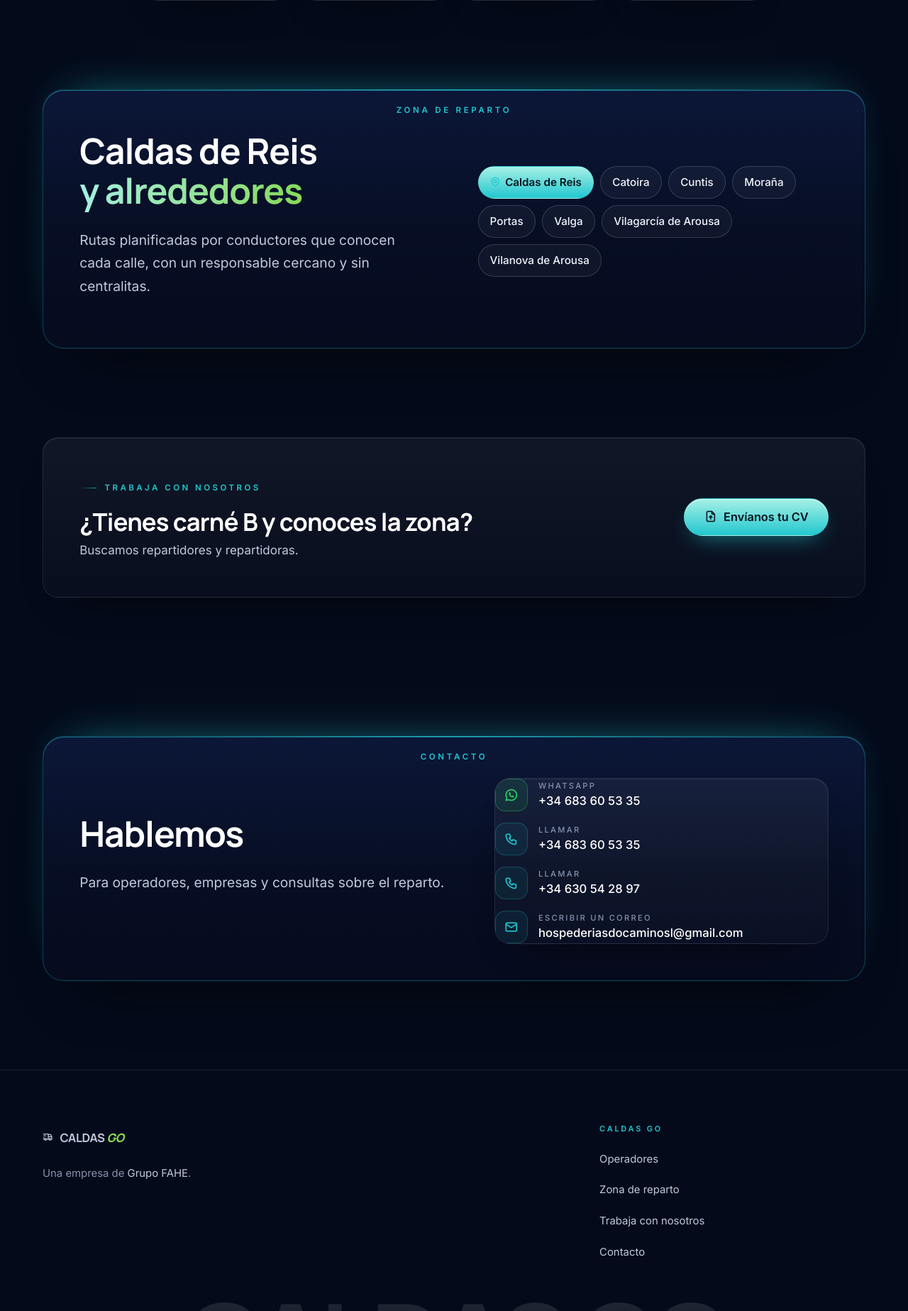
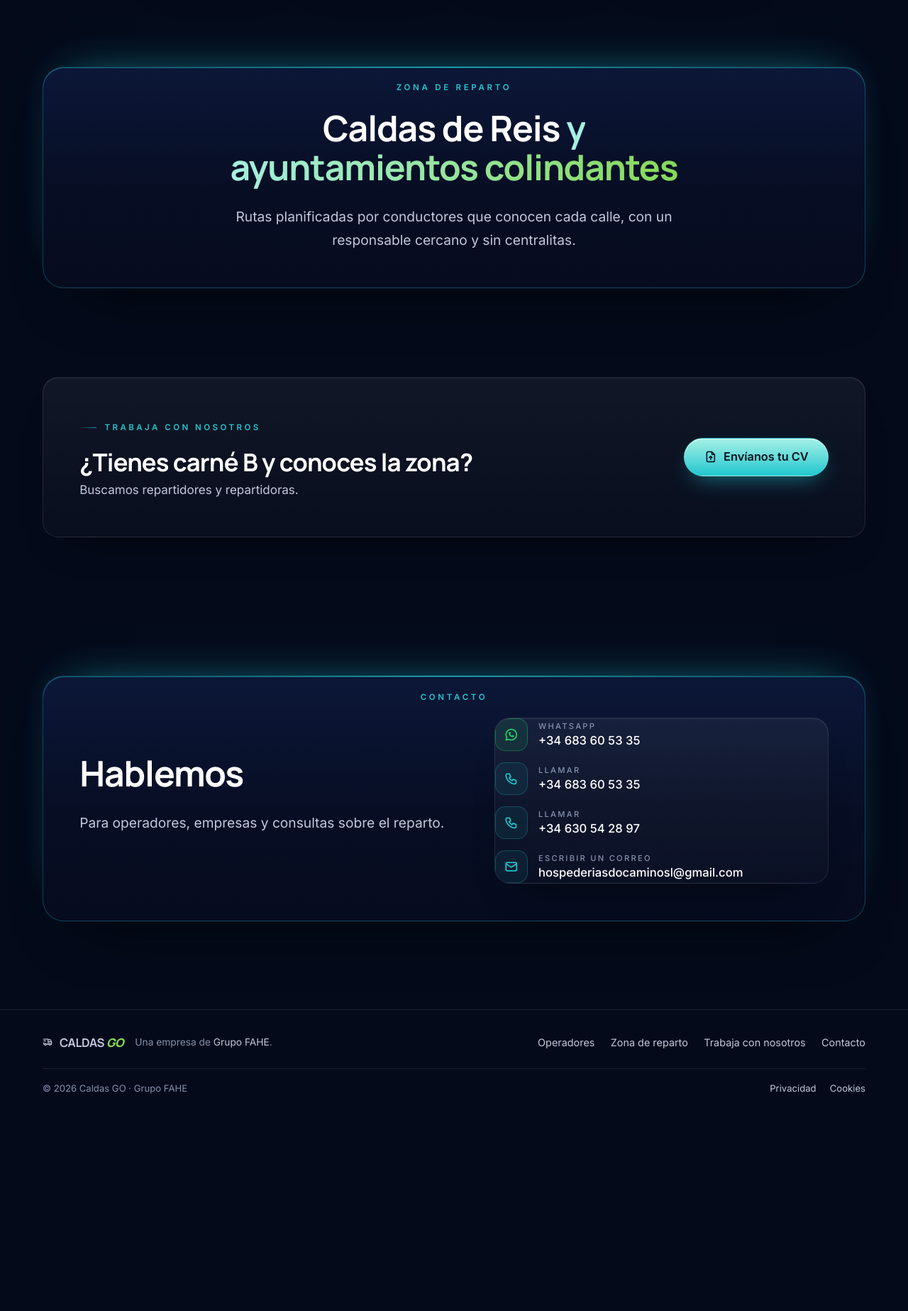
Before and after one commit to afarinadev/grupofahe, a PHP site: page /caldasgo.html in a window 1280 px wide. Shown: the part 1193-3040 px from the top of the page at 71% size. After the commit the page ends 2734 px from the top, so only its background shows below. Run offline with PHP 8.4, Linux system fonts and the light colour scheme; some libraries are stand-ins or nearby versions.

Commit message:
Zona de reparto genérica, recepción de mochilas y pie más compacto
- Caldas GO: la zona de reparto dice "Caldas de Reis y ayuntamientos
  colindantes", sin listar los concellos.
- Albergue Urraca: nueva comodidad destacada, recepción de mochilas
  enviadas con servicios de transporte.
- Pie de página en dos filas finas: sin la palabra gigante ni los
  títulos de columna.

Co-Authored-By: Claude Opus 5.5 <noreply@anthropic.com>

```diff
--- a/assets/css/styles.css
+++ b/assets/css/styles.css
@@ -294,6 +294,10 @@ h3 { font-size: clamp(1.12rem, 1.04rem + .35vw, 1.35rem); letter-spacing: -.012e
 .amenities { list-style: none; padding: 0; margin: 2rem 0 0; display: grid; grid-template-columns: repeat(2, minmax(0, 1fr)); gap: .7rem; }
 .amenities li { display: flex; align-items: center; gap: .75rem; padding: .85rem 1rem; border-radius: 16px; background: rgba(255, 255, 255, .035); border: 1px solid var(--line); font-size: .95rem; font-weight: 500; }
 .amenities i { font-size: 1.3rem; color: var(--accent); flex: none; }
+.amenities li.wide { grid-column: 1 / -1; align-items: flex-start; padding: 1rem 1.1rem; border-color: rgba(var(--accent-rgb), .35); background: rgba(var(--accent-rgb), .07); }
+.amenities li.wide i { margin-top: .1rem; }
+.amenities li.wide strong { display: block; color: #fff; font-weight: 600; }
+.amenities li.wide span { font-weight: 400; color: var(--text-2); line-height: 1.5; }
 @media (max-width: 400px) { .amenities { grid-template-columns: 1fr; } }
 
 /* ---------- Operadores (Caldas GO) ---------- */
@@ -384,18 +388,17 @@ input[type="date"]::-webkit-calendar-picker-indicator { filter: invert(1) opacit
 .contact-actions { display: flex; flex-wrap: wrap; gap: .7rem; margin-top: 1.8rem; }
 
 /* ---------- Pie ---------- */
-.site-footer { position: relative; padding: clamp(3.5rem, 3rem + 2vw, 5rem) 0 2rem; border-top: 1px solid var(--line); color: var(--text-3); font-size: .93rem; overflow: hidden; }
-.footer-grid { display: grid; grid-template-columns: minmax(0, 2fr) minmax(0, 1fr); gap: 2.2rem; }
-.site-footer h4 { margin: 0 0 1rem; font-family: var(--font-body); font-size: .68rem; font-weight: 600; letter-spacing: .26em; text-transform: uppercase; color: var(--accent); }
-.site-footer ul { list-style: none; padding: 0; margin: 0; display: grid; gap: .55rem; }
+/* Pie compacto: marca y enlaces en una fila, y debajo la línea legal */
+.site-footer { position: relative; padding: 1.8rem 0 1.3rem; border-top: 1px solid var(--line); color: var(--text-3); font-size: .9rem; }
+.footer-grid { display: flex; flex-wrap: wrap; align-items: center; justify-content: space-between; gap: .9rem 2rem; }
+.site-footer ul { list-style: none; padding: 0; margin: 0; display: flex; flex-wrap: wrap; gap: .2rem 1.4rem; }
 .site-footer a { color: var(--text-2); text-decoration: none; transition: color .15s; }
 .site-footer a:hover { color: #fff; }
-.footer-brand p { margin: 1rem 0 0; max-width: 34ch; }
-.footer-brand .tag-line { display: block; margin-top: .8rem; font-family: var(--font-display); font-weight: 600; color: var(--gold-3); }
-.footer-word { margin: 3rem 0 0; text-align: center; user-select: none; pointer-events: none; font-family: var(--font-display); font-weight: 700; letter-spacing: -.07em; line-height: .78; font-size: clamp(4.5rem, 2rem + 15vw, 15rem); background: linear-gradient(180deg, rgba(255, 255, 255, .12), rgba(255, 255, 255, 0) 85%); -webkit-background-clip: text; background-clip: text; color: transparent; }
-.footer-bottom { display: flex; flex-wrap: wrap; justify-content: space-between; gap: .8rem 1.5rem; padding-top: 1.5rem; border-top: 1px solid var(--line); font-size: .84rem; }
+.footer-brand { display: flex; flex-wrap: wrap; align-items: center; gap: .3rem 1rem; }
+.footer-brand .brand { min-height: 0; }
+.footer-brand p { margin: 0; font-size: .86rem; }
+.footer-bottom { display: flex; flex-wrap: wrap; justify-content: space-between; gap: .4rem 1.5rem; margin-top: 1.2rem; padding-top: 1rem; border-top: 1px solid var(--line); font-size: .82rem; }
 .footer-bottom nav { display: flex; flex-wrap: wrap; gap: 1.2rem; }
-@media (max-width: 560px) { .footer-grid { grid-template-columns: minmax(0, 1fr); } }
 
 /* ---------- Lista de contacto: cada fila es una acción ---------- */
 .contact-list .ic.wa { color: #25d366; background: rgba(37, 211, 102, .1); border-color: rgba(37, 211, 102, .35); }
@@ -571,7 +574,10 @@ html { -webkit-tap-highlight-color: rgba(255, 199, 44, .12); }
   .score-ring b { font-size: 3.8rem; }
   .photo { min-height: 260px; }
   .amenities { margin-top: 1.6rem; }
-  .footer-bottom { flex-direction: column; }
+  .site-footer { padding: 1.4rem 0 1.1rem; }
+  .footer-grid { gap: .6rem 1.4rem; }
+  .footer-bottom { margin-top: .9rem; padding-top: .8rem; }
+  .site-footer ul { gap: 0 1.2rem; }
 }
 @media (max-width: 480px) {
   .btn { white-space: normal; text-align: center; line-height: 1.3; }
@@ -584,8 +590,6 @@ html { -webkit-tap-highlight-color: rgba(255, 199, 44, .12); }
   .stack-visual { min-height: 200px; }
   .stack-body h3 { font-size: 1.6rem; }
   .hero .medal { margin-bottom: 1.6rem; }
-  .footer-grid { gap: 1.6rem; }
-  .footer-word { font-size: clamp(3.6rem, 1rem + 15vw, 15rem); }
 }
 @media (max-width: 520px) {
   /* En el móvil, las ventanas de formulario salen desde abajo, como una hoja */
@@ -596,7 +600,6 @@ html { -webkit-tap-highlight-color: rgba(255, 199, 44, .12); }
 @keyframes sheet-in { from { transform: translateY(40px); opacity: 0; } }
 @media (max-width: 360px) {
   .contact-actions .btn { flex-basis: 100%; }
-  .footer-grid { grid-template-columns: minmax(0, 1fr); }
 }
 
 /* --- Móviles en horizontal (poca altura) --- */
--- a/caldasgo.html
+++ b/caldasgo.html
@@ -4,12 +4,12 @@
   <meta charset="utf-8">
   <meta name="viewport" content="width=device-width, initial-scale=1, viewport-fit=cover">
   <title>Caldas GO · Reparto de paquetería en Caldas de Reis</title>
-  <meta name="description" content="Caldas GO, de Grupo FAHE: reparto de paquetería de última milla para GLS, Tipsa, DHL y Amazon en Caldas de Reis y los ayuntamientos de alrededor.">
+  <meta name="description" content="Caldas GO, de Grupo FAHE: reparto de paquetería de última milla para GLS, Tipsa, DHL y Amazon en Caldas de Reis y ayuntamientos colindantes.">
   <meta name="theme-color" content="#040a1a">
   <meta property="og:type" content="website">
   <meta property="og:locale" content="es_ES">
   <meta property="og:title" content="Caldas GO · Reparto de paquetería">
-  <meta property="og:description" content="Reparto de última milla en Caldas de Reis y alrededores.">
+  <meta property="og:description" content="Reparto de última milla en Caldas de Reis y ayuntamientos colindantes.">
   <link rel="icon" href="assets/img/favicon.svg" type="image/svg+xml">
   <link rel="preconnect" href="https://fonts.googleapis.com">
   <link rel="preconnect" href="https://fonts.gstatic.com" crossorigin>
@@ -58,7 +58,7 @@
           <span class="medal"><img src="assets/img/logos/caldas-go-light.png" alt="Caldas GO"></span>
           <span class="eyebrow both">Paquetería · Última milla</span>
           <h1>Tu paquete, <span class="line grad">en buenas manos</span></h1>
-          <p class="lead">Reparto de paquetería en Caldas de Reis y los ayuntamientos de alrededor.</p>
+          <p class="lead">Reparto de paquetería en Caldas de Reis y ayuntamientos colindantes.</p>
           <div class="hero-actions">
             <a class="btn btn-accent btn-lg" href="#contacto">Contactar</a>
             <a class="btn btn-glow btn-lg" href="#empleo">Trabaja con nosotros</a>
@@ -88,22 +88,9 @@
       <div class="container">
         <div class="frame reveal">
           <p class="frame-label">Zona de reparto</p>
-          <div class="split">
-            <div>
-              <h2>Caldas de Reis <span class="grad">y alrededores</span></h2>
-              <p class="lead">Rutas planificadas por conductores que conocen cada calle, con un responsable cercano y sin centralitas.</p>
-            </div>
-            <!-- PENDIENTE: confirmar que se reparte en todos estos ayuntamientos (son los colindantes con Caldas de Reis) -->
-            <ul class="towns" aria-label="Ayuntamientos de la zona de reparto">
-              <li class="chip home"><i class="ti ti-map-pin" aria-hidden="true"></i> Caldas de Reis</li>
-              <li class="chip">Catoira</li>
-              <li class="chip">Cuntis</li>
-              <li class="chip">Moraña</li>
-              <li class="chip">Portas</li>
-              <li class="chip">Valga</li>
-              <li class="chip">Vilagarcía de Arousa</li>
-              <li class="chip">Vilanova de Arousa</li>
-            </ul>
+          <div class="section-head center" style="margin-bottom: 0;">
+            <h2>Caldas de Reis <span class="line grad">y ayuntamientos colindantes</span></h2>
+            <p class="lead">Rutas planificadas por conductores que conocen cada calle, con un responsable cercano y sin centralitas.</p>
           </div>
         </div>
       </div>
@@ -156,7 +143,6 @@
           <p>Una empresa de <a href="index.html">Grupo FAHE</a>.</p>
         </div>
         <div>
-          <h4>Caldas GO</h4>
           <ul>
             <li><a href="#operadores">Operadores</a></li>
             <li><a href="#zona">Zona de reparto</a></li>
@@ -165,7 +151,6 @@
           </ul>
         </div>
       </div>
-      <p class="footer-word" aria-hidden="true" style="font-size: clamp(2.5rem, .8rem + 11vw, 11rem);">CALDAS GO</p>
       <div class="footer-bottom">
         <span>© <span data-year>2026</span> Caldas GO · Grupo FAHE</span>
         <nav aria-label="Legal">
--- a/hospederias.html
+++ b/hospederias.html
@@ -113,6 +113,7 @@
             <li><i class="ti ti-plant-2" aria-hidden="true"></i> Terraza con cascada</li>
             <li><i class="ti ti-wifi" aria-hidden="true"></i> Wifi gratis</li>
             <li><i class="ti ti-parking" aria-hidden="true"></i> Parking gratis</li>
+            <li class="wide"><i class="ti ti-backpack" aria-hidden="true"></i><span><strong>Recepción de mochilas</strong>Si envías tu mochila con un servicio de transporte, la recibimos y te la guardamos hasta que llegues.</span></li>
           </ul>
         </div>
       </div>
@@ -209,7 +210,6 @@
           <p>Una empresa de <a href="index.html">Grupo FAHE</a>.</p>
         </div>
         <div>
-          <h4>El albergue</h4>
           <ul>
             <li><a href="#reservar">Disponibilidad</a></li>
             <li><a href="#etapa">La etapa</a></li>
@@ -218,7 +218,6 @@
           </ul>
         </div>
       </div>
-      <p class="footer-word" aria-hidden="true">URRACA</p>
       <div class="footer-bottom">
         <!-- PENDIENTE: añadir el número de inscripción en el registro de turismo de la Xunta (REAT) -->
         <span>© <span data-year>2026</span> Hospederías do Camiño SLU · Grupo FAHE</span>
--- a/index.html
+++ b/index.html
@@ -120,7 +120,7 @@
               </div>
               <div>
                 <h3>Caldas GO</h3>
-                <p>Reparto de paquetería en Caldas de Reis y alrededores.</p>
+                <p>Reparto de paquetería en Caldas de Reis y ayuntamientos colindantes.</p>
                 <ul class="chips">
                   <li class="chip">GLS</li>
                   <li class="chip">Tipsa</li>
@@ -184,7 +184,6 @@
           <p>Empresa familiar de Caldas de Reis (Pontevedra).</p>
         </div>
         <div>
-          <h4>Empresas</h4>
           <ul>
             <li><a href="hospederias.html">Hospederías do Camiño</a></li>
             <li><a href="infaes.html">Infaes</a></li>
@@ -192,7 +191,6 @@
           </ul>
         </div>
       </div>
-      <p class="footer-word" aria-hidden="true">FAHE</p>
       <div class="footer-bottom">
         <span>© <span data-year>2026</span> Grupo FAHE</span>
         <nav aria-label="Legal">
--- a/infaes.html
+++ b/infaes.html
@@ -160,7 +160,6 @@
           <p>Una empresa de <a href="index.html">Grupo FAHE</a>.</p>
         </div>
         <div>
-          <h4>Infaes</h4>
           <ul>
             <li><a href="#servicios">Servicios</a></li>
             <li><a href="#como-trabajamos">Cómo trabajamos</a></li>
@@ -168,7 +167,6 @@
           </ul>
         </div>
       </div>
-      <p class="footer-word" aria-hidden="true">INFAES</p>
       <div class="footer-bottom">
         <span>© <span data-year>2026</span> Infaes · Grupo FAHE</span>
         <nav aria-label="Legal">
--- a/politica-privacidad.html
+++ b/politica-privacidad.html
@@ -123,7 +123,6 @@
           <p>Empresa familiar de Caldas de Reis (Pontevedra).</p>
         </div>
         <div>
-          <h4>Empresas</h4>
           <ul>
             <li><a href="hospederias.html">Hospederías do Camiño</a></li>
             <li><a href="infaes.html">Infaes</a></li>
@@ -131,7 +130,7 @@
           </ul>
         </div>
       </div>
-      <div class="footer-bottom" style="margin-top: 3rem;">
+      <div class="footer-bottom">
         <span>© <span data-year>2026</span> Grupo FAHE</span>
         <nav aria-label="Legal">
           <a href="politica-privacidad.html" aria-current="page">Privacidad</a>
```
